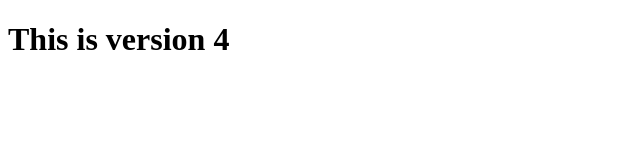
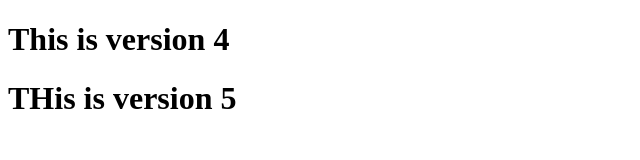
Before and after one commit to loginmycode/git-lear, a plain HTML site: page index.html in a window 1280 px wide. Shown: the whole page, without its empty margins (0-640 px from the left). Drawn offline with Linux system fonts and the light colour scheme.

Commit message:
This  is version 5

```diff
--- a/index.html
+++ b/index.html
@@ -7,5 +7,7 @@
 </head>
 <body>
     <h1>This is version 4</h1>
+    <h1>THis is version 5</h1>
+
 </body>
 </html>
```
